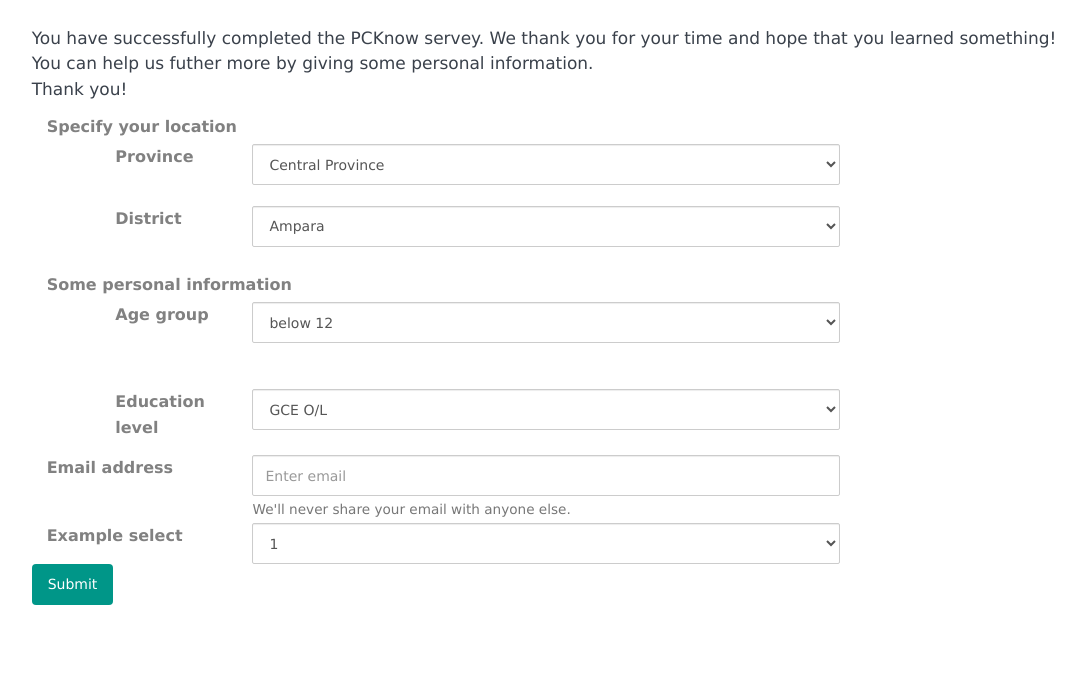
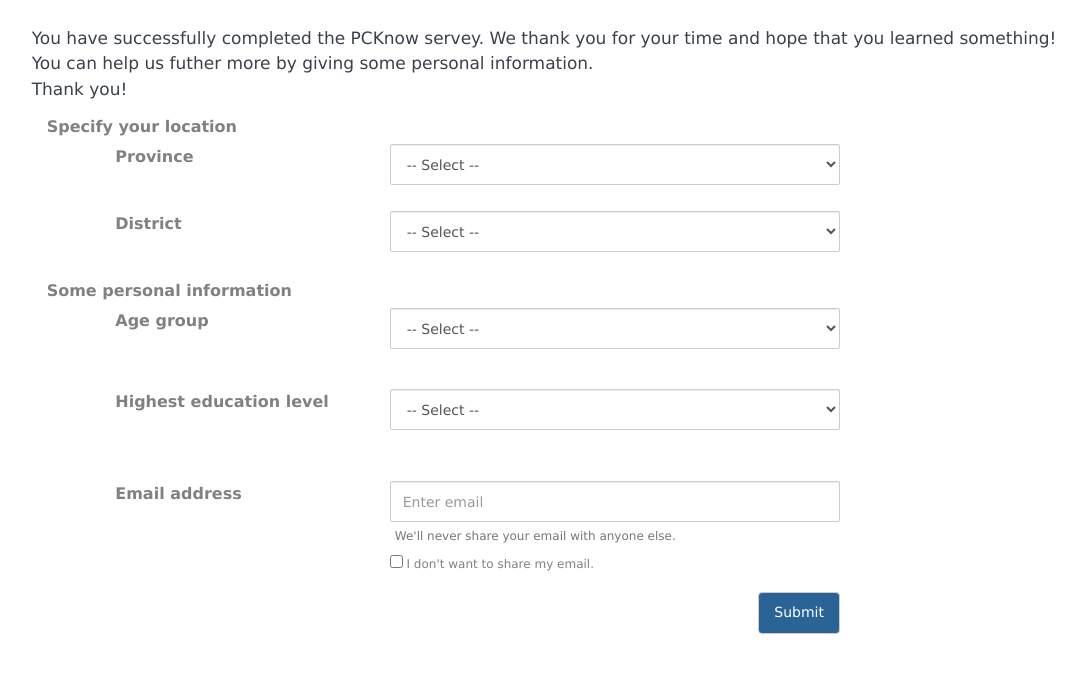
Before and after one commit to poo92/Professional-Practice, a PHP site: page /final.php in a window 1280 px wide. Shown: the part 61-734 px from the top of the page, without its empty margins (90-1175 px from the left). Run offline with PHP 8.4, Linux system fonts and the light colour scheme; some libraries are stand-ins or nearby versions; some web fonts are replaced.

Commit message:
final page done;

```diff
--- a/assets/css/style.css
+++ b/assets/css/style.css
@@ -206,3 +206,12 @@ button{
 #final-question-container{
 	font-family: verdana;
 }
+
+small{
+	font-size: 12px;
+}
+
+.final-error{
+	color: red;
+	font-size: 13px;
+}
--- a/final.php
+++ b/final.php
@@ -1,5 +1,37 @@
 <!DOCTYPE html>
 <html>
+
+<?php
+	session_start();
+
+	if (isset($_POST['finalSubmit'])) {
+		$userid = $_SESSION["userid"];
+
+		$province = $district = $age = $education = $email = "";
+
+		$province = $_POST["province"];
+		$district = $_POST["district"];
+		$age = $_POST['age'];
+		$education = $_POST['education'];
+		$email = $_POST['email'];
+
+		require("DBConnection.php");
+
+        $db = DBConnection::getInstance();
+        $mysqli = $db->getConnection();
+
+        $lockQuery = "LOCK TABLES user";
+        $mysqli->query($lockQuery);
+
+        $insertQuery = "INSERT INTO userdetails (userID, province, district, `age-group`, education, email) VALUES ('$userid', '$province', '$district', '$age', '$education', '$email');";
+        $mysqli->query($insertQuery);
+        //echo $insertQuery;
+        $unlockQuery = "UNLOCK TABLES";
+        $mysqli->query($unlockQuery);
+
+        header('Location: index.php');
+	}
+?>
 <head lang="en">
     <meta charset="utf-8">
     <meta http-equiv="X-UA-Compatible" content="IE=edge">
@@ -86,56 +118,59 @@
 
         <!-- Questionary -->
         <div class="col-lg-offset-1 col-lg-8" id="final-question-container">
-	        <form>
         	<label class="col-xs-12 col-form-label">Specify your location</label>
         	<div class="form-group">
         		<br>
-					<label class="col-xs-offset-1 col-xs-2 col-form-label">Province</label>
-					<div class="col-xs-9">
-						<select class="form-control" id="province">
-							<option>Central Province</option>
-							<option>Eastern Province</option>
-							<option>North Central Province</option>
-							<option>Northern Province</option>
-							<option>North Western Province</option>
-							<option>Sabaragamuwa Province</option>
-							<option>Southern Province</option>
-							<option>Uva Province</option>
-							<option>Western Province</option>
+				<label class="col-xs-offset-1 col-xs-4 col-form-label">Province</label>
+				<div class="col-xs-7">
+					<select class="form-control" id="province" name="province">
+						<option value="-1">-- Select --</option>
+						<option value="Central Province">Central Province</option>
+						<option value="Eastern Province">Eastern Province</option>
+						<option value="North Central Province">North Central Province</option>
+						<option value="Northern Province">Northern Province</option>
+						<option value="North Western Province">North Western Province</option>
+						<option value="Sabaragamuwa Province">Sabaragamuwa Province</option>
+						<option value="Southern Province">Southern Province</option>
+						<option value="Uva Province">Uva Province</option>
+						<option value="Western Province">Western Province</option>
 					</select>
+					<label id="province-error" class="final-error"></label>
 				</div>
 			</div>
 			<br><br>
 			<div class="form-group">
-					<label class="col-xs-offset-1 col-xs-2 col-form-label">District</label>
-					<div class="col-xs-9">
-						<select class="form-control" id="district">
-							<option>Ampara</option>
-							<option>Anuradhapura</option>
-							<option>Badulla</option>
-							<option>Batticaloa</option>
-							<option>Colombo</option>
-							<option>Galle</option>
-							<option>Gampaha</option>
-							<option>Hambantota</option>
-							<option>Jaffna</option>
-							<option>Kalutara</option>
-							<option>Kandy</option>
-							<option>Kegalle</option>
-							<option>Kilinochchi</option>
-							<option>Kurunegala</option>
-							<option>Mannar</option>
-							<option>Matale</option>
-							<option>Matara</option>
-							<option>Monaragala</option>
-							<option>Mullaitivu</option>
-							<option>Nuwara Eliya</option>
-							<option>Polonnaruwa</option>
-							<option>Puttalam</option>
-							<option>Ratnapura</option>
-							<option>Trincomalee</option>
-							<option>Vavuniya</option>
+				<label class="col-xs-offset-1 col-xs-4 col-form-label">District</label>
+				<div class="col-xs-7">
+					<select class="form-control" id="district" name="district">
+						<option value="-1">-- Select --</option>
+						<option value="Ampara">Ampara</option>
+						<option value="Anuradhapura">Anuradhapura</option>
+						<option value="Badulla">Badulla</option>
+						<option value="Batticaloa">Batticaloa</option>
+						<option value="Colombo">Colombo</option>
+						<option value="Galle">Galle</option>
+						<option value="Gampaha">Gampaha</option>
+						<option value="Hambantota">Hambantota</option>
+						<option value="Jaffna">Jaffna</option>
+						<option value="Kalutara">Kalutara</option>
+						<option value="Kandy">Kandy</option>
+						<option value="Kegalle">Kegalle</option>
+						<option value="Kilinochchi">Kilinochchi</option>
+						<option value="Kurunegala">Kurunegala</option>
+						<option value="Mannar">Mannar</option>
+						<option value="Matale">Matale</option>
+						<option value="Matara">Matara</option>
+						<option value="Monaragala">Monaragala</option>
+						<option value="Mullaitivu">Mullaitivu</option>
+						<option value="Nuwara Eliya">Nuwara Eliya</option>
+						<option value="Polonnaruwa">Polonnaruwa</option>
+						<option value="Puttalam">Puttalam</option>
+						<option value="Ratnapura">Ratnapura</option>
+						<option value="Trincomalee">Trincomalee</option>
+						<option value="Vavuniya">Vavuniya</option>
 					</select>
+					<label id="district-error" class="final-error"></label>
 				</div>
 			</div>
 			<br><br>
@@ -143,59 +178,61 @@
 			<label class="col-xs-12 col-form-label">Some personal information</label>
         	<div class="form-group">
         		<br>
-					<label class="col-xs-offset-1 col-xs-2 col-form-label">Age group</label>
-					<div class="col-xs-9">
-						<select class="form-control" id="age">
-							<option>below 12</option>
-							<option>12 - 18</option>
-							<option>18 - 25</option>
-							<option>25 - 30</option>
-							<option>30 - 35</option>
-							<option>35 - 45</option>
-							<option>above 45</option>
+				<label class="col-xs-offset-1 col-xs-4 col-form-label">Age group</label>
+				<div class="col-xs-7">
+					<select class="form-control" id="age" name="age">
+						<option value="-1">-- Select --</option>
+						<option value="below 12">below 12</option>
+						<option value="12 - 18">12 - 18</option>
+						<option value="18 - 25">18 - 25</option>
+						<option value="25 - 30">25 - 30</option>
+						<option value="30 - 35">30 - 35</option>
+						<option value="35 - 45">35 - 45</option>
+						<option value="above 45">above 45</option>
 					</select>
+					<label id="age-error" class="final-error"></label>
 				</div>
 			</div>
 			<br><br>
 			<div class="form-group">
         		<br>
-					<label class="col-xs-offset-1 col-xs-2 col-form-label">Education level</label>
-					<div class="col-xs-9">
-						<select class="form-control" id="education">
-							<option>GCE O/L</option>
-							<option>GCE A/L</option>
-							<option>Diploma</option>
-							<option>Degree</option>
-							<option>Masters</option>
-							<option>Phd</option>
+				<label class="col-xs-offset-1 col-xs-4 col-form-label">Highest education level</label>
+				<div class="col-xs-7">
+					<select class="form-control" id="education" name="education">
+						<option value="-1">-- Select --</option>
+						<option value="GCE O/L">GCE O/L</option>
+						<option value="GCE A/L">GCE A/L</option>
+						<option value="Diploma">Diploma</option>
+						<option value="Degree">Degree</option>
+						<option value="Masters">Masters</option>
+						<option value="Phd">Phd</option>
 					</select>
+					<label id="education-error" class="final-error"></label>
 				</div>
 			</div>
 			<br><br>
 
 			<div class="form-group">
-					<label for="province" class="col-xs-3 col-form-label">Email address</label>
-					<div class="col-xs-9">
-						<input type="email" class="form-control" id="exampleInputEmail1" aria-describedby="emailHelp" placeholder="Enter email">
+				<br>
+				<label class="col-xs-offset-1 col-xs-4 col-form-label">Email address</label>
+				<div class="col-xs-7">
+					<input type="email" class="form-control" id="email" aria-describedby="emailHelp" placeholder="Enter email" name="email">
+					<label id="email-error" class="final-error"></label>
 					<small id="emailHelp" class="form-text text-muted">We'll never share your email with anyone else.</small>
+					<br>
+					<small><input type="checkbox" id="email-checkbox"> I don't want to share my email.</small>
 				</div>
 			</div>
 			<br>
-				<div class="form-group">
-					<label for="exampleSelect1" class="col-xs-3 col-form-label">Example select</label>
-					<div class="col-xs-9">
-						<select class="form-control" id="exampleSelect1">
-							<option>1</option>
-							<option>2</option>
-							<option>3</option>
-							<option>4</option>
-							<option>5</option>
-						</select>
+
+			<div  id="finalSubmitBox" class="col-lg-3" style="text-align: right; margin-top: 15px; float:right; margin-bottom: 15px;">
+                <button id="finalSubmit" name="finalSubmit" type="submit" class="btn btn-default "
+                        style="background-color: #2a6496; color: #ffffff;"  onclick="return validate()">
+                    Submit
+                </button>
             </div>
-				</div>
+            <br><br>
 
-				<button type="submit" class="btn btn-primary">Submit</button>
-			</form>
 		</div>
         <br>
     </div>
@@ -205,6 +242,68 @@
 
 <script src="assets/js/jquery.min.js"></script>
 
+<script type="text/javascript">
+
+	function validate() {
+
+        var errors = [];
+
+        var val1 = document.getElementById("province").value;
+        if (!selectValidationOnSubmit(val1, "province-error", "province")) {
+            errors.push("province");
+        }
+
+        var val2 = document.getElementById("district").value;
+        if (!selectValidationOnSubmit(val2, "district-error", "district")) {
+            errors.push("district");
+        }
+
+        var val3 = document.getElementById("age").value;
+        if (!selectValidationOnSubmit(val3, "age-error", "age")) {
+            errors.push("age");
+        }
+
+        var val4 = document.getElementById("education").value;
+        if (!selectValidationOnSubmit(val4, "education-error", "education")) {
+            errors.push("education");
+        }
+
+        if (!document.getElementById("email-checkbox").checked) {
+	        var email = document.getElementById("email").value;
+	        var re = /^(([^<>()\[\]\\.,;:\s@"]+(\.[^<>()\[\]\\.,;:\s@"]+)*)|(".+"))@((\[[0-9]{1,3}\.[0-9]{1,3}\.[0-9]{1,3}\.[0-9]{1,3}])|(([a-zA-Z\-0-9]+\.)+[a-zA-Z]{2,}))$/;
+
+	        if (!re.test(email)) {
+	            document.getElementById("email-error").innerHTML = "Please select a value";
+            	document.getElementById("email").className += " redBox";
+            	errors.push("email");
+	        } else {
+	        	document.getElementById("email-error").innerHTML = "";
+            	document.getElementById("email").className = "form-control";
+	        }
+	    } else {
+        	document.getElementById("email-error").innerHTML = "";
+        	document.getElementById("email").className = "form-control";
+        }
+
+        if (errors.length > 0) {
+            return false;
+        } else {
+            return true;
+        }
+    }
+
+    function selectValidationOnSubmit(val, errorLbl, element) {
+        if (val == "-1") {
+            document.getElementById(errorLbl).innerHTML = "Please select a value";
+            document.getElementById(element).className += " redBox";
+            return false;
+        } else {
+            document.getElementById(errorLbl).innerHTML = "";
+            document.getElementById(element).className = "form-control";
+            return true;
+        }
+    }
+</script>
 
 </body>
 </html>
--- a/knowledgeMeasure.php
+++ b/knowledgeMeasure.php
@@ -3,7 +3,7 @@ include("fusioncharts/fusioncharts.php");
 ?>
 <html>
 <head>
-    <title>FusionCharts XT - Column 2D Chart - Data from a database</title>
+    <title>PCKnow - Results</title>
 <!--    <link  rel="stylesheet" type="text/css" href="fusioncharts/assets/css/style.css" />-->
 
 
```
Also changed, not shown: index.php (+10 -0 lines). Lines whose indentation alone changed are shown as unchanged.
